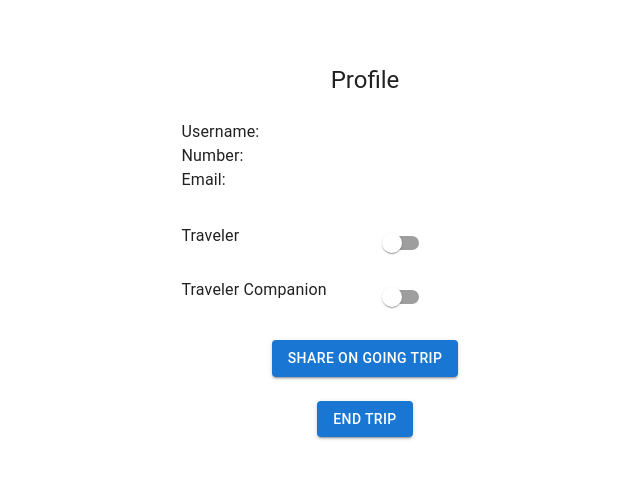
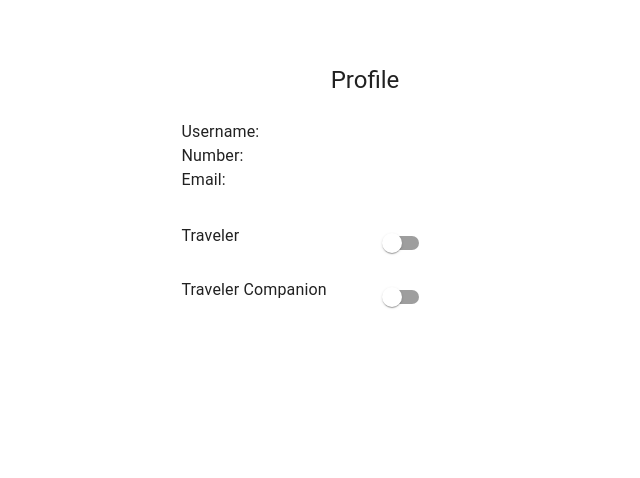
Before and after one commit to TISHANG-1/MovinSync-Frontend, a React (Create React App) app: page /my-profile in a window 1280 px wide. Shown: the top 478 px of the page, without its empty margins (275-915 px from the left). Built offline with nearby package versions, Linux system fonts and the light colour scheme.

Commit message:
tishang/fixing-bug

```diff
--- a/src/component/ProfilePage/index.jsx
+++ b/src/component/ProfilePage/index.jsx
@@ -166,7 +166,7 @@ const ProfilePage = () => {
             </Grid>
           </Grid>
         </Box>
-        {tripId?.length !== 0 && (
+        {(tripId?.length || 0) !== 0 && (
           <Button
             variant="contained"
             color="primary"
@@ -176,7 +176,7 @@ const ProfilePage = () => {
             Share On Going Trip
           </Button>
         )}
-        {tripId?.length !== 0 && (
+        {(tripId?.length || 0) !== 0 && (
           <Button
             variant="contained"
             color="primary"
```
